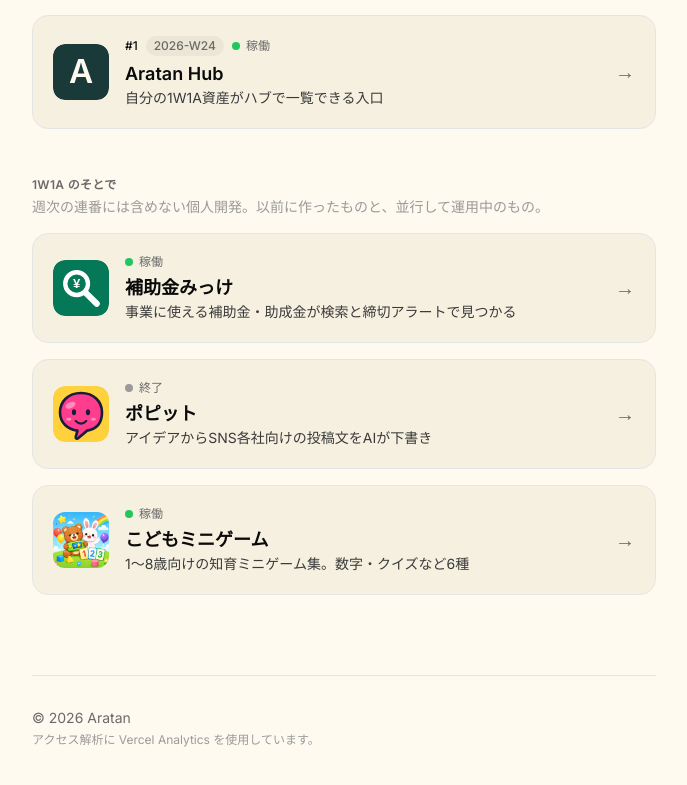
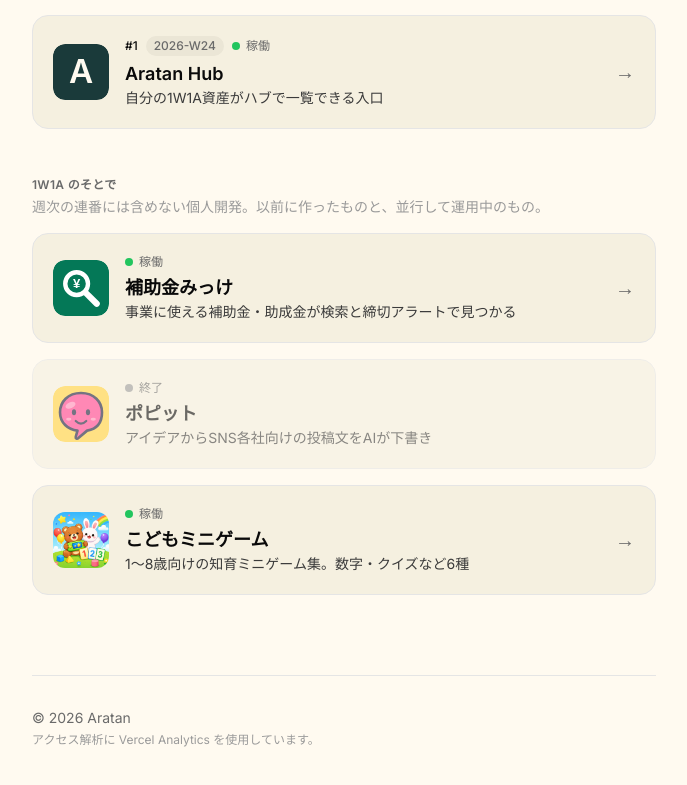
Before and after one commit to shin-takaiwa/aratan-hub, a Next.js app: page / in a window 1280 px wide. Shown: the part 1035-1820 px from the top of the page, without its empty margins (296-983 px from the left). Built offline with nearby package versions, Linux system fonts and the light colour scheme.

Commit message:
終了したアプリのカードを非リンク化（淡色表示）
Co-Authored-By: Claude Fable 5 <noreply@anthropic.com>

```diff
--- a/src/app/page.tsx
+++ b/src/app/page.tsx
@@ -38,6 +38,7 @@ function Card({
   name,
   pitch,
   meta,
+  ended,
 }: {
   href: string;
   emoji: string;
@@ -46,14 +47,10 @@ function Card({
   name: string;
   pitch: string;
   meta: React.ReactNode;
+  ended?: boolean;
 }) {
-  return (
-    <a
-      href={href}
-      target="_blank"
-      rel="noopener noreferrer"
-      className="group flex items-center gap-4 rounded-2xl border border-hairline bg-surface-card p-5 transition-colors hover:border-ink/20"
-    >
+  const inner = (
+    <>
       {icon ? (
         // eslint-disable-next-line @next/next/no-img-element -- 静的SVGアイコン。最適化不要
         <img
@@ -79,12 +76,34 @@ function Card({
         <p className="line-clamp-2 text-sm text-body">{pitch}</p>
       </div>
 
+      {!ended && (
         <span
           aria-hidden
           className="shrink-0 text-xl text-muted transition-transform group-hover:translate-x-0.5 group-hover:text-ink"
         >
           →
         </span>
+      )}
+    </>
+  );
+
+  // 終了したアプリはリンクにしない（遷移先が消えているため）。淡色で無効表示。
+  if (ended) {
+    return (
+      <div className="flex items-center gap-4 rounded-2xl border border-hairline bg-surface-card p-5 opacity-60">
+        {inner}
+      </div>
+    );
+  }
+
+  return (
+    <a
+      href={href}
+      target="_blank"
+      rel="noopener noreferrer"
+      className="group flex items-center gap-4 rounded-2xl border border-hairline bg-surface-card p-5 transition-colors hover:border-ink/20"
+    >
+      {inner}
     </a>
   );
 }
@@ -139,6 +158,7 @@ export default function Home() {
               icon={app.icon}
               name={app.name}
               pitch={app.pitch}
+              ended={app.status === "ended"}
               meta={
                 <>
                   <span className="text-ink">#{app.n}</span>
@@ -171,6 +191,7 @@ export default function Home() {
               icon={work.icon}
               name={work.name}
               pitch={work.pitch}
+              ended={work.status === "ended"}
               meta={<StatusDot status={work.status} />}
             />
           ))}
```
Lines whose indentation alone changed are shown as unchanged.
